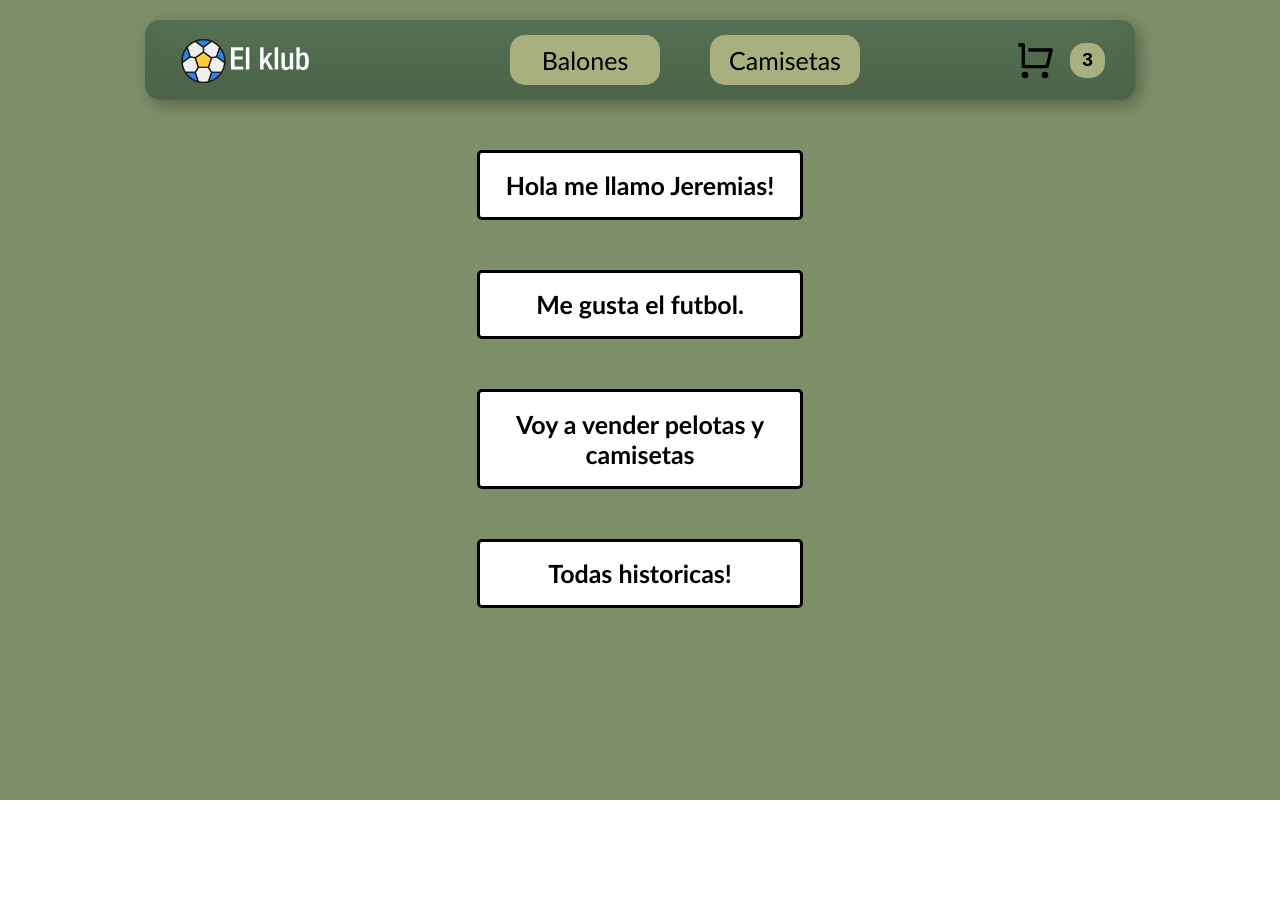
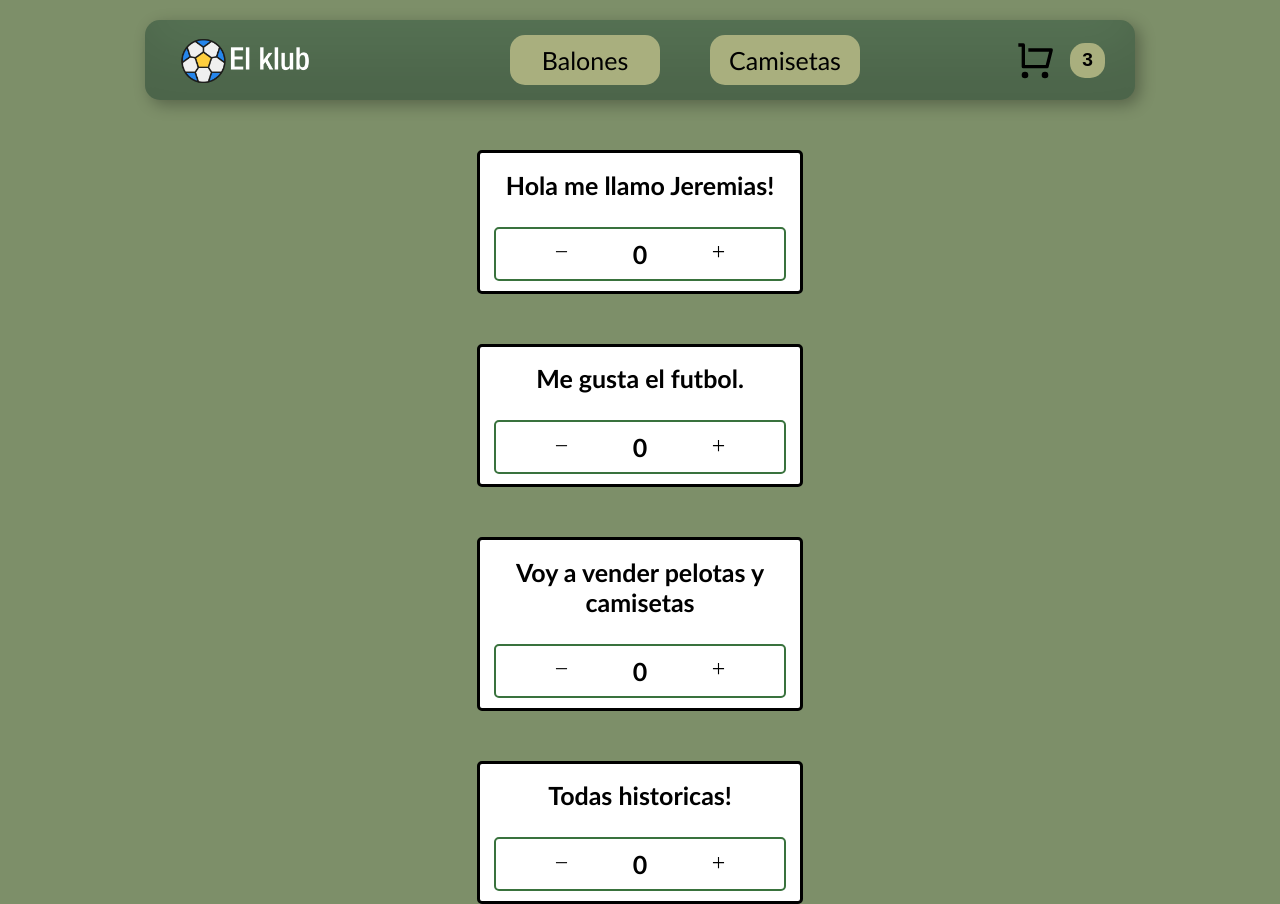
Before and after one commit to sappiajeremias/ReactJS, a React (Create React App) app in the folder my-app/: page / in a window 1280 px wide. Before the commit the page ends 800 px from the top, so only its background shows below. Built offline with nearby package versions, Linux system fonts and the light colour scheme.

Commit message:
Boton agregar/restar carrito

```diff
--- a/my-app/src/App.js
+++ b/my-app/src/App.js
@@ -2,6 +2,7 @@
 import './App.css';
 import NavBar from './components/navBar/NavBar.js';
 import ItemListContainer from './components/itemListContainer/ItemListContainer';
+
 
 function App() {
   return (
@@ -9,11 +10,13 @@ function App() {
       <header className="App-header">
         <NavBar/>
         <div className="containerGreeting">
-          <ItemListContainer greeting='Hola me llamo Jeremias!'/>
+
+          <ItemListContainer greeting='Hola me llamo Jeremias!' stock={5}/>
           <ItemListContainer greeting='Me gusta el futbol.'/>
           <ItemListContainer greeting='Voy a vender pelotas y camisetas'/>
           <ItemListContainer greeting='Todas historicas!'/>
         </div>
+
         </header>
     </div>
   );
--- a/my-app/src/components/cartWidget/CartWidget.js
+++ b/my-app/src/components/cartWidget/CartWidget.js
@@ -4,7 +4,7 @@ import Button from '../button/Button';
 
 const CartWidget = () =>{
     return(
-        <div class='align'>
+        <div className='align'>
             <RiShoppingCartLine className='iconCart'/>
             <Button link='3' className='buttonCart'/>
         </div>);
--- /dev/null
+++ b/my-app/src/components/itemCount/ItemCount.js
@@ -0,0 +1,34 @@
+import './itemCount.css';
+
+import { useState, useEffect } from 'react';
+import { GrSubtract, GrAdd } from 'react-icons/gr';
+
+const ItemCount = ({stock}) => {
+
+  const [add, setAdd] = useState(0);
+
+  const buttonSumar = () => {
+    setAdd(add + 1);
+  };
+  const buttonRestar = () => {
+    setAdd(add - 1);
+  };
+
+  useEffect(() => {
+    console.log('Se creo el ítem');
+  }, []);
+
+  return (
+    <div className='containerCantidad'>
+      <button disabled={add<=0} className="botonRestar" onClick={buttonRestar}>
+        <GrSubtract className='icono'/>
+      </button>
+      <h1>{add}</h1>
+      <button disabled={add>=stock} className="botonSumar" onClick={buttonSumar}>
+        <GrAdd className='icono'/>
+      </button>
+    </div>
+  );
+};
+
+export default ItemCount;
--- /dev/null
+++ b/my-app/src/components/itemCount/itemCount.css
@@ -0,0 +1,45 @@
+.containerCantidad {
+  display: flex;
+  margin: 10px;
+  justify-content: space-evenly;
+  height: 50px;
+  width: 90%;
+  flex-direction: row;
+  align-content: stretch;
+  align-items: center;
+  border: 2px solid #39723D;
+  border-radius: 5px;
+}
+.containerCantidad * {
+  margin: 5px;
+}
+
+.botonRestar:disabled,
+.botonRestar:enabled,
+.botonSumar:disabled,
+.botonSumar:enabled {
+  border-color: transparent;
+}
+
+.botonRestar, .botonSumar {
+  width: 150px;
+  background-color: white;
+  border-radius: 5px;
+}
+
+.botonRestar:hover {
+
+  border-color: transparent;
+  background-color: #f08aa7;
+}
+
+.botonSumar:hover {
+
+  border-color: transparent;
+  background-color: #9ab99c;
+}
+
+.icono {
+  width: 25px;
+  color: black;
+}
--- a/my-app/src/components/itemListContainer/ItemListContainer.js
+++ b/my-app/src/components/itemListContainer/ItemListContainer.js
@@ -1,9 +1,11 @@
 import './itemList.css';
+import ItemCount from '../itemCount/ItemCount';
 
-const ItemListContainer = ({greeting}) =>{
+const ItemListContainer = ({greeting, stock = 10}) =>{
     return(
-        <div class='borderItem'>
+        <div className='borderItem'>
             <h1>{greeting}</h1>
+            <ItemCount stock={stock}/>
         </div>
         )
 }
--- a/my-app/src/components/itemListContainer/itemList.css
+++ b/my-app/src/components/itemListContainer/itemList.css
@@ -3,11 +3,13 @@
     border-radius: 5px;
     display: flex;
     text-align: center;
+    align-items: center;
     width: 25%;
     margin-top: 50px;
     background-color: white;
     align-content: center;
     justify-content: center;
+    flex-direction: column;
 }
 
 h1{
--- a/my-app/src/components/navBar/NavBar.js
+++ b/my-app/src/components/navBar/NavBar.js
@@ -13,7 +13,7 @@ const NavBar = () => {
                     </a>
                 </div>
                 <div className='navOptions'>
-                    <ul class='optionList'>
+                    <ul className='optionList'>
                         <li>
                             <Button link='Balones'className='buttonFilter'></Button>
                         </li>
@@ -22,7 +22,7 @@ const NavBar = () => {
                         </li>
                     </ul>
                 </div>
-                <div class='cart'>
+                <div className='cart'>
                     <CartWidget />
                 </div>
             </nav>
```
